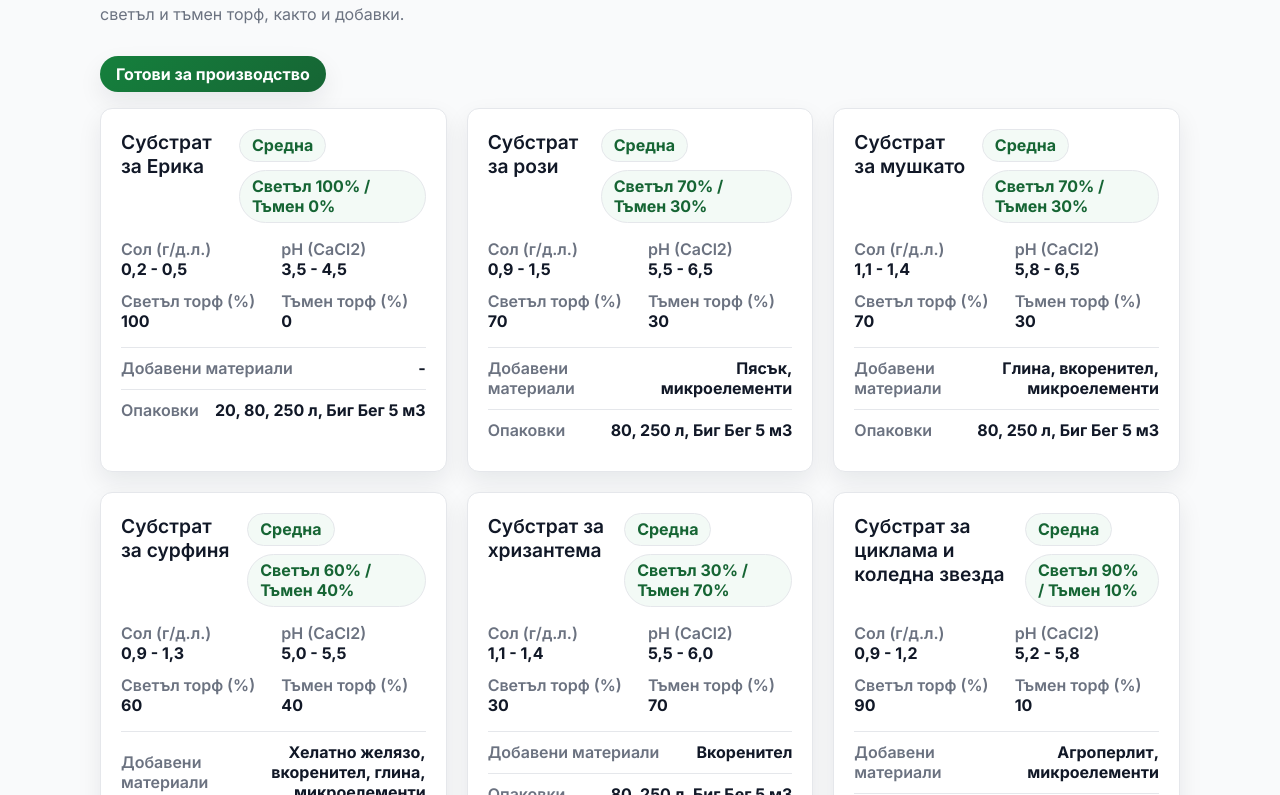
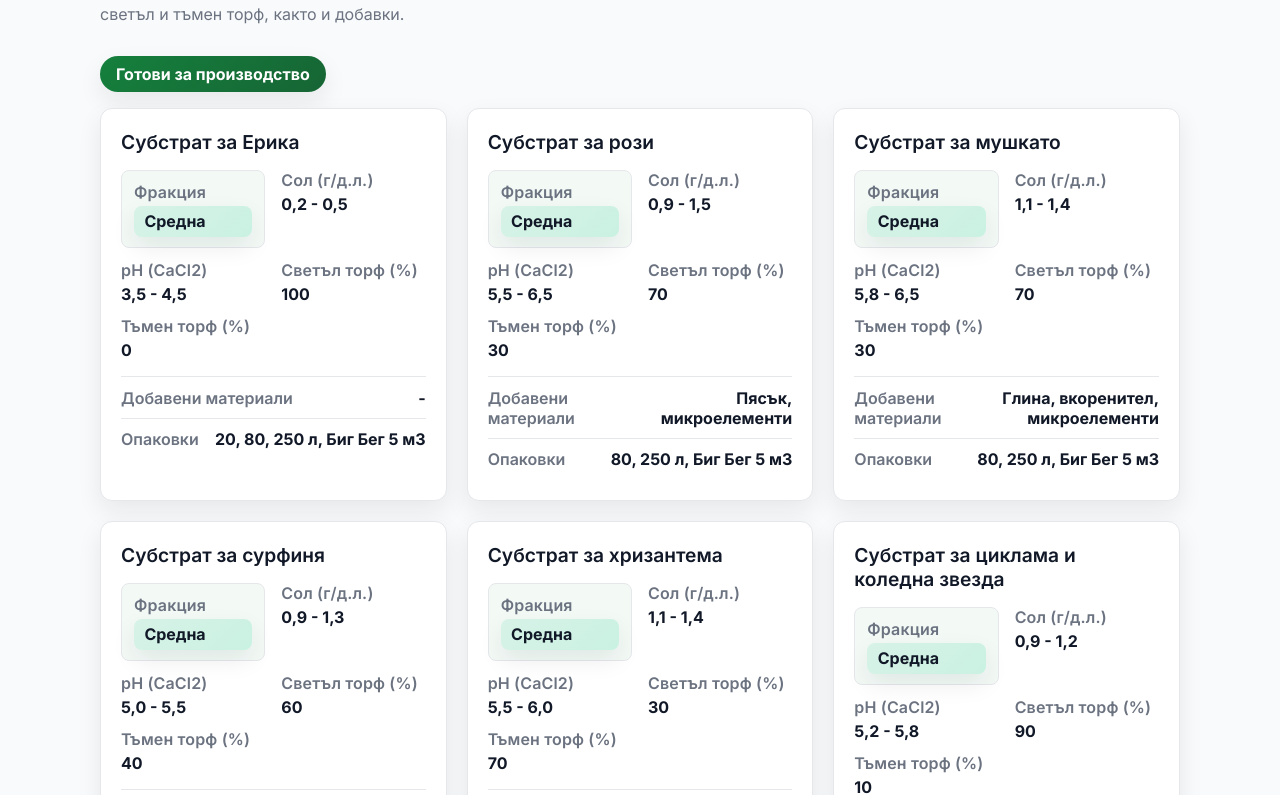
Before and after one commit to yavkata999/agro-export-v3, a Next.js app: page /produkti/torfeni-substrati/profesionalisti in a window 1280 px wide. Shown: the part 845-1640 px from the top of the page. Built offline with nearby package versions, Linux system fonts and the light colour scheme.

Commit message:
Refine professional recipe metrics layout

```diff
--- a/app/produkti/torfeni-substrati/profesionalisti/page.tsx
+++ b/app/produkti/torfeni-substrati/profesionalisti/page.tsx
@@ -214,7 +214,8 @@ export default function TorfeniProfesionalistiPage() {
 
         <div className={styles.introBlock}>
           <p>
-            „Durpeta" АД произвежда широка гама от продукти от по-евтини стандартни
+            &bdquo;Durpeta&ldquo; АД произвежда широка гама от продукти от по-евтини
+            стандартни
             субстрати до смеси според специфичните нужди на клиента, например
             субстрати за примула/виола или за контейнерно отглеждани декоративни
             растения с торове с продължително действие. Можете да изберете желания
@@ -255,15 +256,13 @@ export default function TorfeniProfesionalistiPage() {
                   <div>
                     <h3>{recipe.name}</h3>
                   </div>
-                  <div className={styles.pillStack}>
-                    <span className={styles.pill}>{recipe.fraction}</span>
-                    <span className={styles.pill}>
-                      Светъл {recipe.lightPeat}% / Тъмен {recipe.darkPeat}%
-                    </span>
-                  </div>
                 </header>
 
                 <dl className={styles.metrics}>
+                  <div className={styles.metricItem}>
+                    <dt>Фракция</dt>
+                    <dd className={styles.accentValue}>{recipe.fraction}</dd>
+                  </div>
                   <div>
                     <dt>Сол (г/д.л.)</dt>
                     <dd>{recipe.salt}</dd>
--- a/styles/pages/TorfeniSegmentPage.module.css
+++ b/styles/pages/TorfeniSegmentPage.module.css
@@ -127,21 +127,6 @@
   margin: 0.1rem 0 0;
 }
 
-.pillStack {
-  display: flex;
-  flex-wrap: wrap;
-  gap: 0.5rem;
-}
-
-.pill {
-  background: var(--color-surface-accent);
-  border: 1px solid var(--color-border);
-  padding: 0.35rem 0.75rem;
-  border-radius: 999px;
-  font-weight: 700;
-  color: var(--color-primary-dark);
-}
-
 .metrics {
   display: grid;
   grid-template-columns: repeat(2, minmax(0, 1fr));
@@ -149,16 +134,45 @@
   margin: 0 0 1rem;
 }
 
+.metrics div {
+  display: flex;
+  flex-direction: column;
+  gap: 0.25rem;
+}
+
+.metricItem {
+  background: var(--color-surface-accent);
+  border: 1px solid var(--color-border);
+  border-radius: var(--radius-md);
+  padding: 0.65rem 0.75rem;
+}
+
 .metrics dt {
   margin: 0;
   color: var(--color-muted);
   font-weight: 600;
+  letter-spacing: 0.01em;
 }
 
 .metrics dd {
   margin: 0;
   font-weight: 700;
   color: var(--color-text);
+}
+
+.accentValue {
+  display: inline-flex;
+  align-items: center;
+  gap: 0.35rem;
+  padding: 0.35rem 0.65rem;
+  background: linear-gradient(
+    135deg,
+    rgba(16, 185, 129, 0.12),
+    rgba(52, 211, 153, 0.22)
+  );
+  border-radius: var(--radius-md);
+  color: var(--color-primary-dark);
+  box-shadow: var(--shadow-soft);
 }
 
 .metaLine {
```
